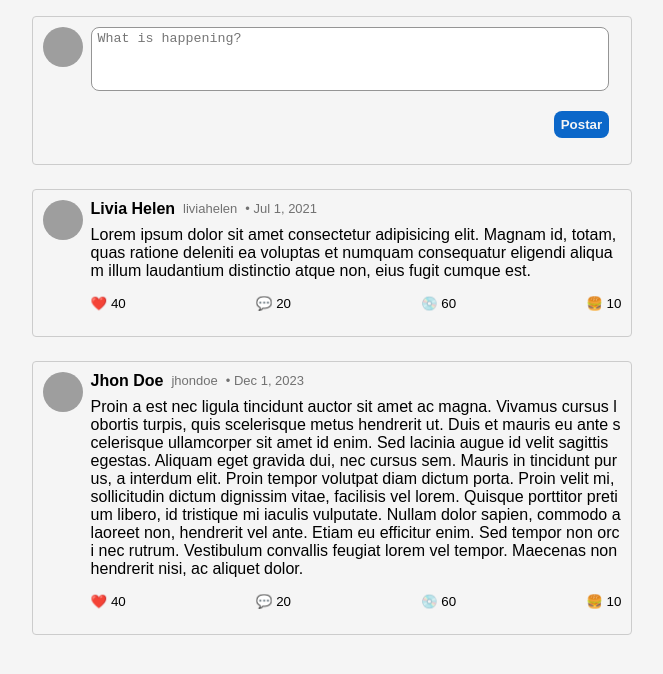
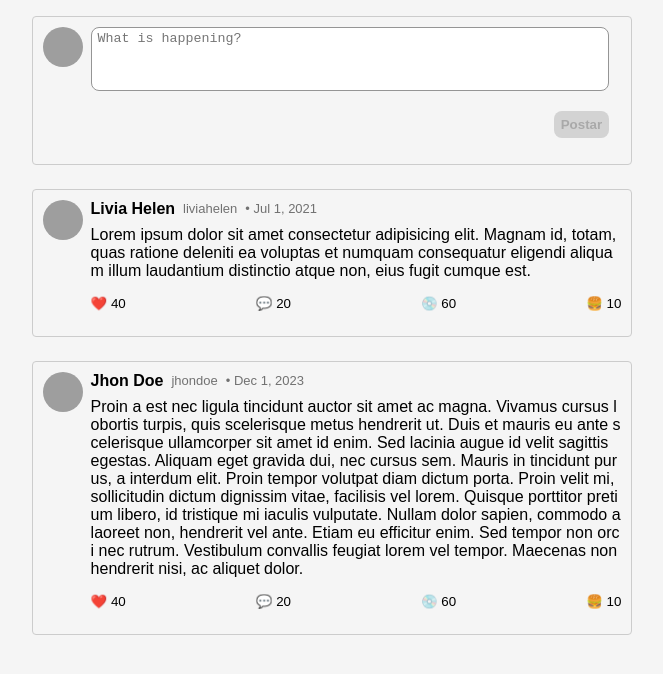
Before and after one commit to LivHelen12/angular-posts, an Angular app: page / in a window 1280 px wide. Shown: the top 674 px of the page, without its empty margins (308-971 px from the left). Built offline with nearby package versions, Linux system fonts and the light colour scheme; grey boxes are pictures that could not be loaded.

Commit message:
Implement validation to disable button.

```diff
--- a/src/app/components/post/form/form.component.html
+++ b/src/app/components/post/form/form.component.html
@@ -15,7 +15,7 @@
 
         <footer class="footer">
           <div class="footer__actions">
-            <button type="submit" class="footer__button">
+            <button [disabled]="postForm.invalid" type="submit" class="footer__button">
               Postar
             </button>
           </div>
--- a/src/app/components/post/form/form.component.scss
+++ b/src/app/components/post/form/form.component.scss
@@ -32,5 +32,14 @@
     background-color: #0b67c9;
     color: #f5f5f5;
     font-weight: 600;
+
+    &:hover {
+      background-color: #004895;
+    }
+
+    &:disabled {
+      background-color: #d3d3d3;
+      color: #a9a9a9;
+    }
   }
 }
--- a/src/app/components/post/form/form.component.ts
+++ b/src/app/components/post/form/form.component.ts
@@ -1,7 +1,7 @@
 import { Component } from '@angular/core';
 import { PhotoComponent } from '../../user/photo/photo.component';
 import { ContainerComponent } from '../container/container.component';
-import { FormBuilder, FormGroup, ReactiveFormsModule } from '@angular/forms';
+import { FormBuilder, FormGroup, ReactiveFormsModule, Validators } from '@angular/forms';
 import { PostService } from '../../../services/post.service';
 @Component({
   selector: 'app-form-post',
@@ -18,7 +18,7 @@ export class FormPostComponent {
 
   ngOnInit() {
     this.postForm = this.formBuilder.group({
-      post: [null],
+      post: [null, [Validators.required, Validators.minLength(1), Validators.maxLength(280)]],
     });
   }
 
```
